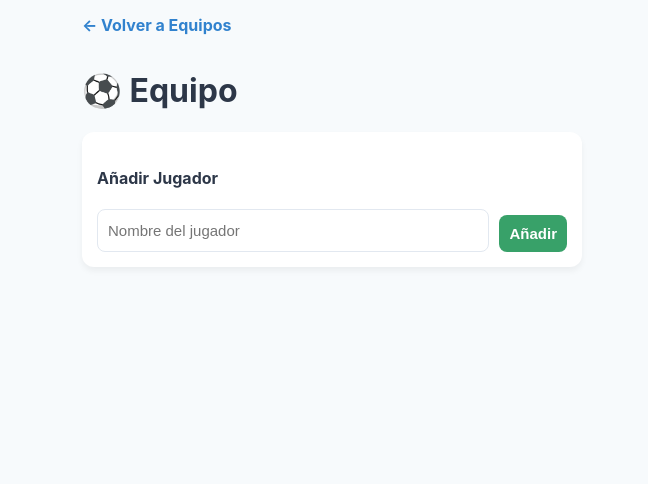
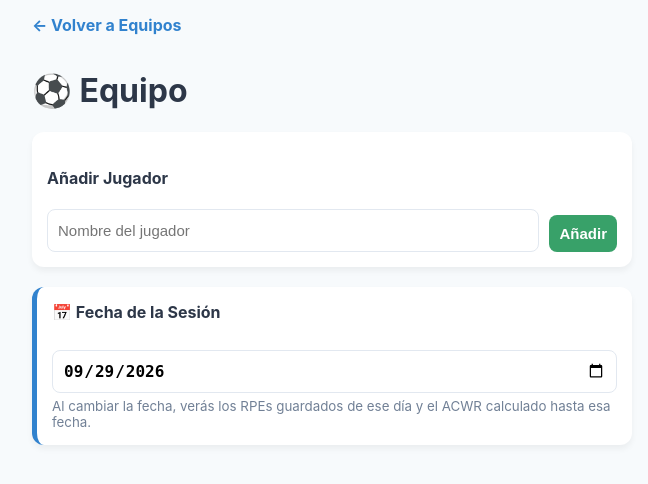
Before and after one commit to arnaufolch99/ACWR_app, a Flask app: page /equipo/1 in a window 1280 px wide. Shown: the top 484 px of the page, without its empty margins (308-956 px from the left). Run offline with Flask 3, Linux system fonts and the light colour scheme; data that the repository does not hold is empty.

Commit message:
Update equipo.html

```diff
--- a/templates/equipo.html
+++ b/templates/equipo.html
@@ -5,14 +5,18 @@
     <meta name="viewport" content="width=device-width, initial-scale=1.0">
     <title>{{ equipo_nombre }} - Monitor ACWR</title>
     <style>
-        body { font-family: -apple-system, BlinkMacSystemFont, "Segoe UI", Roboto, sans-serif; max-width: 500px; margin: 0 auto; padding: 15px; background-color: #f7fafc; color: #2d3748; }
+        body { font-family: -apple-system, BlinkMacSystemFont, "Segoe UI", Roboto, sans-serif; max-width: 600px; margin: 0 auto; padding: 15px; background-color: #f7fafc; color: #2d3748; }
         a.back { display: inline-block; margin-bottom: 15px; color: #3182ce; text-decoration: none; font-weight: bold; }
         .card { background: white; padding: 15px; border-radius: 12px; box-shadow: 0 4px 6px rgba(0,0,0,0.05); margin-bottom: 20px; }
-        input, select, button { width: 100%; padding: 10px; margin-top: 6px; border-radius: 8px; border: 1px solid #e2e8f0; font-size: 15px; box-sizing: border-box; }
+        input, select, button { padding: 10px; margin-top: 6px; border-radius: 8px; border: 1px solid #e2e8f0; font-size: 15px; box-sizing: border-box; }
         button { background-color: #38a169; color: white; border: none; font-weight: bold; cursor: pointer; }
-        .jugador-row { display: flex; justify-content: space-between; align-items: center; padding: 12px; background: white; margin-bottom: 10px; border-radius: 8px; box-shadow: 0 2px 4px rgba(0,0,0,0.05); }
-        .badge { padding: 4px 8px; border-radius: 6px; color: white; font-weight: bold; font-size: 12px; display: inline-block; margin-top: 4px; }
-        .rpe-input { width: 70px !important; text-align: center; }
+        .jugador-card { background: white; padding: 15px; margin-bottom: 12px; border-radius: 10px; box-shadow: 0 2px 4px rgba(0,0,0,0.05); }
+        .jugador-header { display: flex; justify-content: space-between; align-items: center; margin-bottom: 8px; }
+        .badge { padding: 4px 8px; border-radius: 6px; color: white; font-weight: bold; font-size: 12px; display: inline-block; }
+        .inputs-row { display: flex; gap: 10px; margin-top: 10px; }
+        .inputs-row div { flex: 1; }
+        .inputs-row label { font-size: 12px; color: #718096; display: block; font-weight: bold; }
+        .inputs-row input { width: 100%; text-align: center; }
     </style>
 </head>
 <body>
@@ -20,49 +24,65 @@
     <a href="/" class="back">← Volver a Equipos</a>
     <h1>⚽ {{ equipo_nombre }}</h1>
 
-    <!-- Formulario para añadir jugador -->
+    <!-- Añadir Jugador -->
     <div class="card">
         <h4>Añadir Jugador</h4>
         <form action="/anadir-jugador/{{ equipo_id }}" method="POST" style="display: flex; gap: 10px;">
-            <input type="text" name="nombre" placeholder="Nombre del jugador" required style="margin-top:0;">
-            <button type="submit" style="width: auto; white-space: nowrap;">Añadir</button>
+            <input type="hidden" name="fecha_sel" value="{{ fecha_sel }}">
+            <input type="text" name="nombre" placeholder="Nombre del jugador" required style="flex:1; margin-top:0;">
+            <button type="submit" style="white-space: nowrap;">Añadir</button>
         </form>
     </div>
 
-    <!-- Formulario para registrar carga diaria -->
-    {% if jugadores %}
+    <!-- Selector de Fecha para Consultar / Registrar -->
     <form action="/registrar-carga/{{ equipo_id }}" method="POST">
-        <div class="card">
-            <h4>Registrar Sesión Diaria</h4>
-            <label>Fecha: <input type="date" name="fecha" id="fechaField"></label>
-            <label style="margin-top: 10px; display: block;">Duración (Minutos):
-                <input type="number" name="minutos" placeholder="Ej: 75" required>
-            </label>
+        <div class="card" style="border-left: 5px solid #3182ce;">
+            <h4 style="margin-top:0;">📅 Fecha de la Sesión</h4>
+            <input type="date" name="fecha" id="fechaField" value="{{ fecha_sel }}" onchange="cambiarFecha(this.value)" style="width: 100%; font-size: 16px; font-weight: bold;">
+            <small style="color: #718096; display: block; margin-top: 5px;">
+                Al cambiar la fecha, verás los RPEs guardados de ese día y el ACWR calculado hasta esa fecha.
+            </small>
         </div>
 
-        <h4>Plantilla & Ratio ACWR</h4>
+        {% if jugadores %}
+        <h4>Plantilla & Cargas del Día</h4>
         {% for j in jugadores %}
-            <div class="jugador-row">
-                <div>
-                    <strong>{{ j.nombre }}</strong><br>
-                    <small>Aguda: {{ j.aguda }} | Crónica: {{ j.cronica }}</small><br>
+            <div class="jugador-card">
+                <div class="jugador-header">
+                    <strong>{{ j.nombre }}</strong>
                     <span class="badge" style="background-color: {{ j.color }};">{{ j.estado }} ({{ j.acwr }})</span>
                 </div>
-                <div>
-                    <input type="number" name="rpe_{{ j.id }}" placeholder="RPE 1-10" min="1" max="10" step="0.5" class="rpe-input">
+                <small style="color: #718096;">
+                    Aguda (7d): <strong>{{ j.aguda }}</strong> | Crónica (28d): <strong>{{ j.cronica }}</strong>
+                </small>
+
+                <div class="inputs-row">
+                    <div>
+                        <label>Minutos</label>
+                        <input type="number" name="min_{{ j.id }}" value="{{ j.minutos }}" placeholder="Ej: 75" min="0">
+                    </div>
+                    <div>
+                        <label>RPE (1-10)</label>
+                        <input type="number" name="rpe_{{ j.id }}" value="{{ j.rpe }}" placeholder="1-10" min="1" max="10" step="0.5">
+                    </div>
+                    <div>
+                        <label>Carga Sesión</label>
+                        <input type="text" value="{{ j.carga_dia }}" readonly style="background-color: #edf2f7; font-weight: bold; color: #2b6cb0;">
+                    </div>
                 </div>
             </div>
         {% endfor %}
 
-        <button type="submit" style="margin-top: 15px; padding: 15px; font-size: 18px; background-color: #3182ce;">
-            💾 Guardar RPEs
+        <button type="submit" style="width: 100%; padding: 15px; font-size: 18px; background-color: #3182ce; margin-top: 10px;">
+            💾 Guardar Sesión del Día
         </button>
+        {% endif %}
     </form>
-    {% endif %}
 
     <script>
-        // Establece la fecha de hoy por defecto en el campo de fecha
-        document.getElementById('fechaField').valueAsDate = new Date();
+        function cambiarFecha(nuevaFecha) {
+            window.location.href = "/equipo/{{ equipo_id }}?fecha=" + nuevaFecha;
+        }
     </script>
 </body>
 </html>
```
